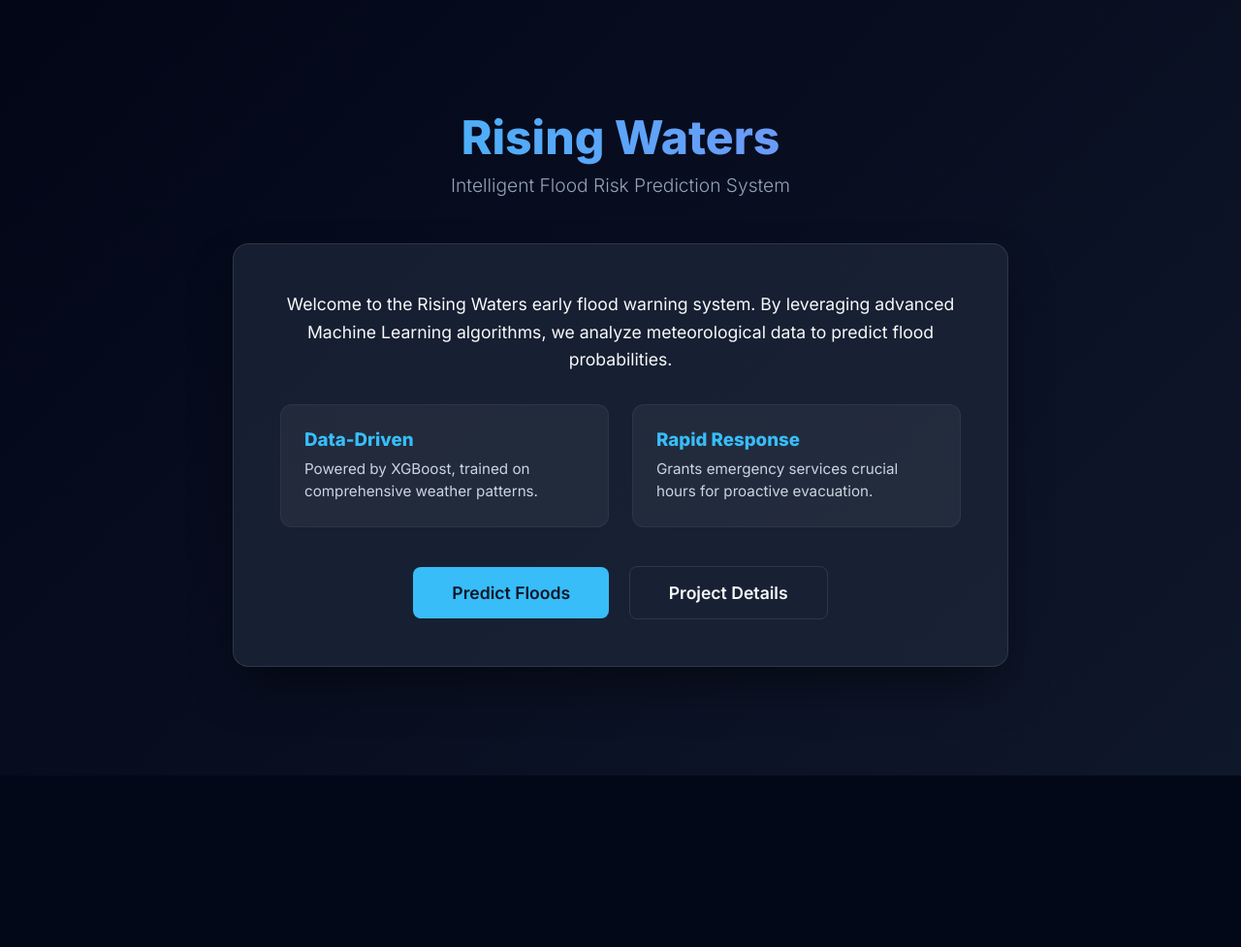
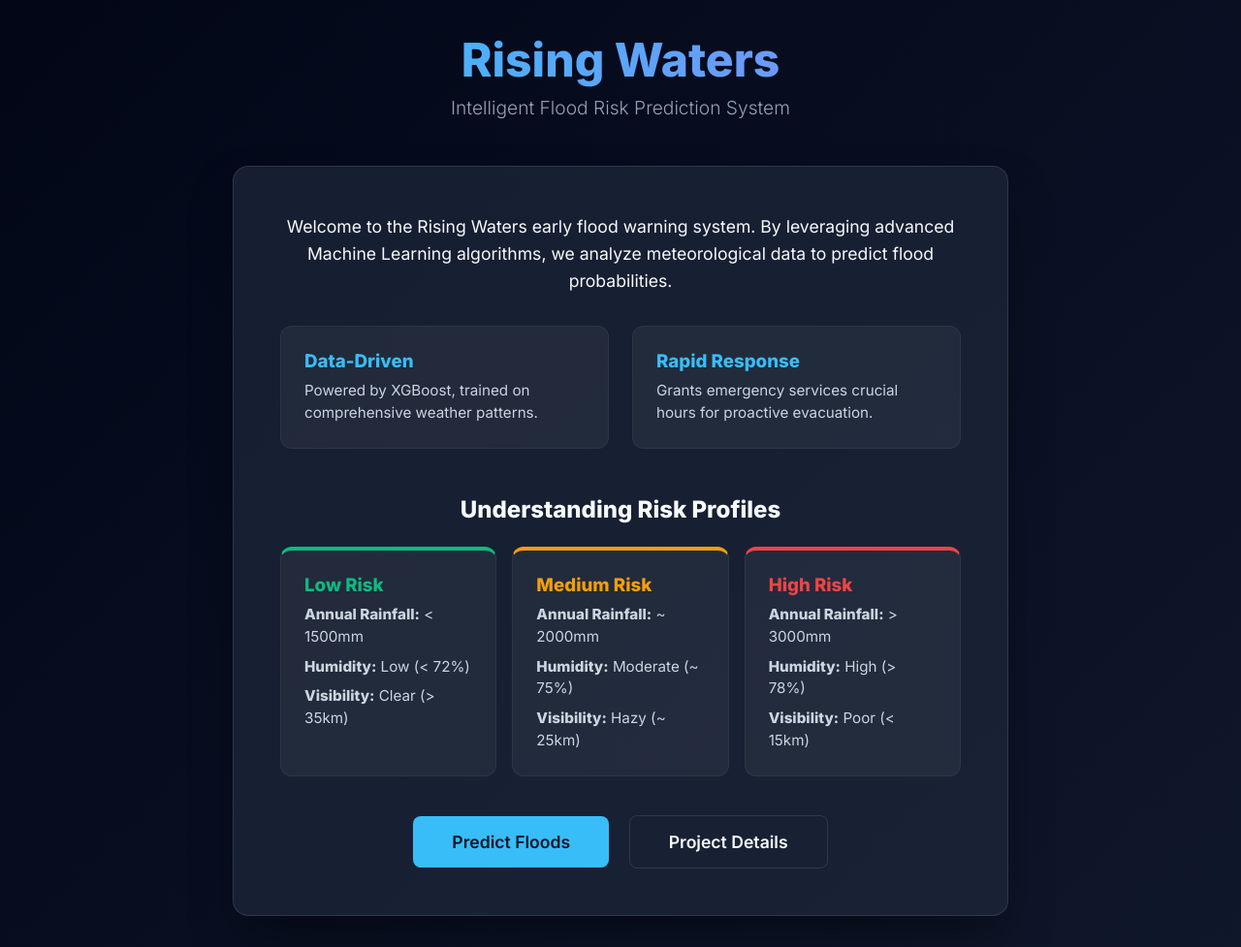
Before and after one commit to 238x1a4295-tech/Rising-Waters-Flood-Prediction, a Flask app: page / in a window 1280 px wide. Shown: the whole page at 97% size. Before the commit the page ends 800 px from the top, so only its background shows below. Run offline with Flask 3, Linux system fonts and the light colour scheme.

Commit message:
feat: initialize project with flask web app, training pipeline, and home UI

```diff
--- a/app/app.py
+++ b/app/app.py
@@ -1,4 +1,5 @@
 from flask import Flask, render_template, request, redirect, url_for
+# Trigger reload
 import joblib
 import pandas as pd
 import numpy as np
--- a/app/templates/home.html
+++ b/app/templates/home.html
@@ -28,6 +28,28 @@
                 </div>
             </div>
 
+            <h2 style="text-align:center; margin-top: 3rem; margin-bottom: 1.5rem; color:#f8fafc; font-size:1.5rem;">Understanding Risk Profiles</h2>
+            <div class="features" style="grid-template-columns: 1fr 1fr 1fr; gap: 1rem;">
+                <div class="feature-card" style="border-top: 4px solid var(--success);">
+                    <h3 style="color:var(--success);">Low Risk</h3>
+                    <p style="margin-bottom:0.5rem;"><strong>Annual Rainfall:</strong> < 1500mm</p>
+                    <p style="margin-bottom:0.5rem;"><strong>Humidity:</strong> Low (< 72%)</p>
+                    <p><strong>Visibility:</strong> Clear (> 35km)</p>
+                </div>
+                <div class="feature-card" style="border-top: 4px solid #f59e0b;">
+                    <h3 style="color:#f59e0b;">Medium Risk</h3>
+                    <p style="margin-bottom:0.5rem;"><strong>Annual Rainfall:</strong> ~ 2000mm</p>
+                    <p style="margin-bottom:0.5rem;"><strong>Humidity:</strong> Moderate (~ 75%)</p>
+                    <p><strong>Visibility:</strong> Hazy (~ 25km)</p>
+                </div>
+                <div class="feature-card" style="border-top: 4px solid var(--danger);">
+                    <h3 style="color:var(--danger);">High Risk</h3>
+                    <p style="margin-bottom:0.5rem;"><strong>Annual Rainfall:</strong> > 3000mm</p>
+                    <p style="margin-bottom:0.5rem;"><strong>Humidity:</strong> High (> 78%)</p>
+                    <p><strong>Visibility:</strong> Poor (< 15km)</p>
+                </div>
+            </div>
+
             <div class="action-section">
                 <a href="/predict" class="btn primary-btn">Predict Floods</a>
                 <a href="/details" class="btn secondary-btn">Project Details</a>
```
Also changed, not shown: scripts/run_pipeline.py (+4 -4 lines), docs/project-details.md (added), 1 other file.
